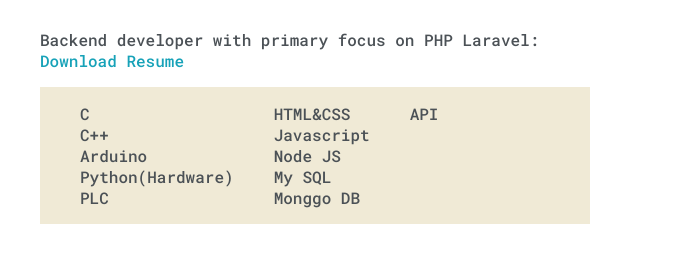
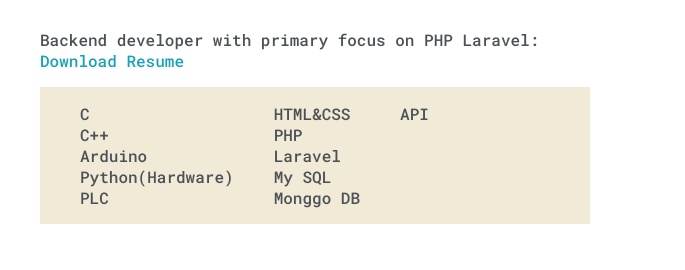
Before and after one commit to FadhilRizky01/FadhilRizky, a plain HTML site: page index.html in a window 1280 px wide. Shown: the part 1010-1280 px from the top of the page, 0-685 px from the left. Drawn offline with Linux system fonts and the light colour scheme.

Commit message:
Update index.html

```diff
--- a/index.html
+++ b/index.html
@@ -102,8 +102,8 @@
 						</ul>
 						<ul>
 							<li>HTML&CSS</li>
-							<li>Javascript</li>
-							<li>Node JS</li>
+							<li>PHP</li>
+							<li>Laravel</li>
 							<li>My SQL</li>
 							<li>Monggo DB</li>
 						</ul>
```
